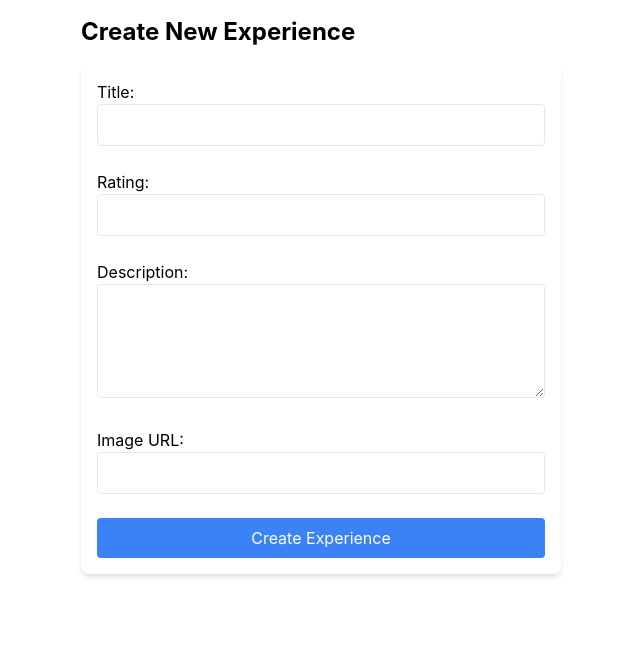
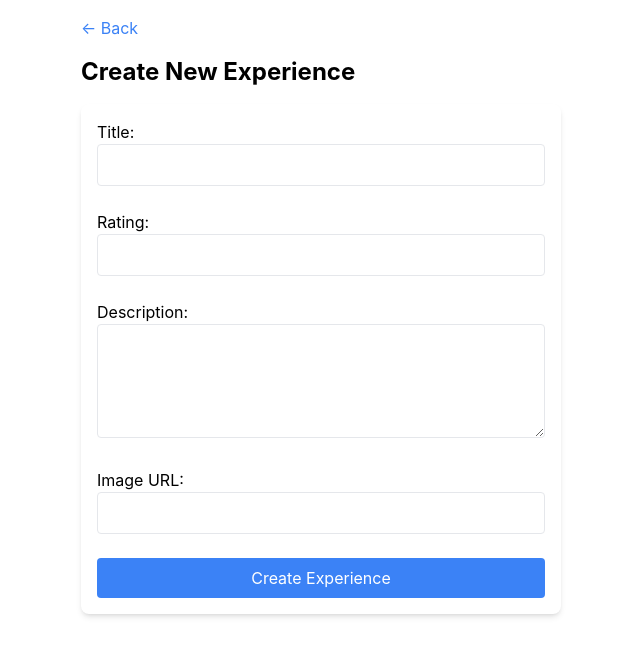
Before and after one commit to YevhenBilyi/bokun-experiences, a React (Create React App) app: page /experiences/new in a window 1280 px wide. Shown: the top 656 px of the page, without its empty margins (319-959 px from the left). Built offline with nearby package versions, Linux system fonts and the light colour scheme.

Commit message:
Add navigation buttons for improved UX
- Added Back button to CreateExperience and EditExperience pages for easy navigation
- Added "Create New Experience" button on Experiences page linking to CreateExperience
- Implemented reusable BackButton component for consistency

```diff
--- /dev/null
+++ b/src/components/BackButton.tsx
@@ -0,0 +1,15 @@
+import { useNavigate } from 'react-router-dom';
+
+const BackButton = () => {
+  const navigate = useNavigate();
+  return (
+    <button
+      onClick={() => navigate(-1)}
+      className="text-blue-500 hover:underline mb-4 inline-block"
+    >
+      ← Back
+    </button>
+  );
+};
+
+export default BackButton;
--- a/src/pages/CreateExperience.tsx
+++ b/src/pages/CreateExperience.tsx
@@ -1,6 +1,7 @@
 import { useNavigate } from 'react-router-dom';
 import { createExperience } from '../services/experienceService';
 import ExperienceForm from '../components/ExperienceForm';
+import BackButton from '../components/BackButton';
 
 const CreateExperience = () => {
     const navigate = useNavigate();
@@ -16,6 +17,7 @@ const CreateExperience = () => {
 
   return (
     <div className="p-4 max-w-lg mx-auto bg-white">
+        <BackButton />
         <h1 className="text-2xl font-bold mb-4">Create New Experience</h1>
         <ExperienceForm
         onSubmit={handleCreateExperience}
--- a/src/pages/EditExperience.tsx
+++ b/src/pages/EditExperience.tsx
@@ -3,6 +3,7 @@ import { useParams, useNavigate, useLocation } from 'react-router-dom';
 import { updateExperience } from '../services/experienceService';
 import { Experience } from '../types/experienceTypes';
 import ExperienceForm from '../components/ExperienceForm';
+import BackButton from '../components/BackButton';
 
 const EditExperience = () => {
     const { experience_id } = useParams<{ experience_id: string }>();
@@ -38,6 +39,7 @@ const EditExperience = () => {
 
   return (
     <div className="p-4 max-w-lg mx-auto bg-white">
+        <BackButton />
         <h1 className="text-2xl font-bold mb-4">Edit Experience</h1>
         <ExperienceForm
         initialData={experience}
--- a/src/pages/ExperienceDetails.tsx
+++ b/src/pages/ExperienceDetails.tsx
@@ -3,6 +3,7 @@ import { useParams } from 'react-router-dom';
 import { getExperienceById } from '../services/experienceService';
 import { Experience } from '../types/experienceTypes';
 import { Link } from 'react-router-dom';
+import BackButton from '../components/BackButton';
 
 const ExperienceDetails = () => {
   const { experience_id } = useParams<{ experience_id: string }>();
@@ -32,7 +33,7 @@ const ExperienceDetails = () => {
 
   return (
     <div className="p-4 max-w-2xl mx-auto bg-white rounded-lg shadow-md">
-        <Link to="/experiences" className="text-blue-500 hover:text-blue-700 underline transition duration-150 mb-4 inline-block">← Back to Experiences</Link>
+        <BackButton/>
         <img src={experience.imageUrl} alt={experience.title} className="w-full h-auto max-h-96 mb-4 rounded object-contain" />
         <h1 className="text-3xl font-bold mb-2 text-gray-800">{experience.title}</h1>
         <p className="text-lg font-semibold mb-2 text-gray-600">Rating: {experience.rating}</p>
--- a/src/pages/Experiences.tsx
+++ b/src/pages/Experiences.tsx
@@ -29,7 +29,12 @@ const Experiences = () => {
 
   return (
     <div className="p-4">
-      <h1 className="text-2xl font-bold mb-4">Experiences</h1>
+        <div className="flex justify-between items-center mb-4">
+            <h1 className="text-2xl font-bold mb-4">Experiences</h1>
+            <Link to="/experiences/new" className="bg-blue-500 text-white px-4 py-2 rounded hover:bg-blue-600 transition-colors">
+                + Create New Experience
+            </Link>
+        </div>
       <div className="grid grid-cols-1 md:grid-cols-2 lg:grid-cols-3 gap-4">
         {experiences.map((experience) => (
             <Link to={`/experiences/${experience.id}`} key={experience.id}>
```
Lines whose indentation alone changed are shown as unchanged.
